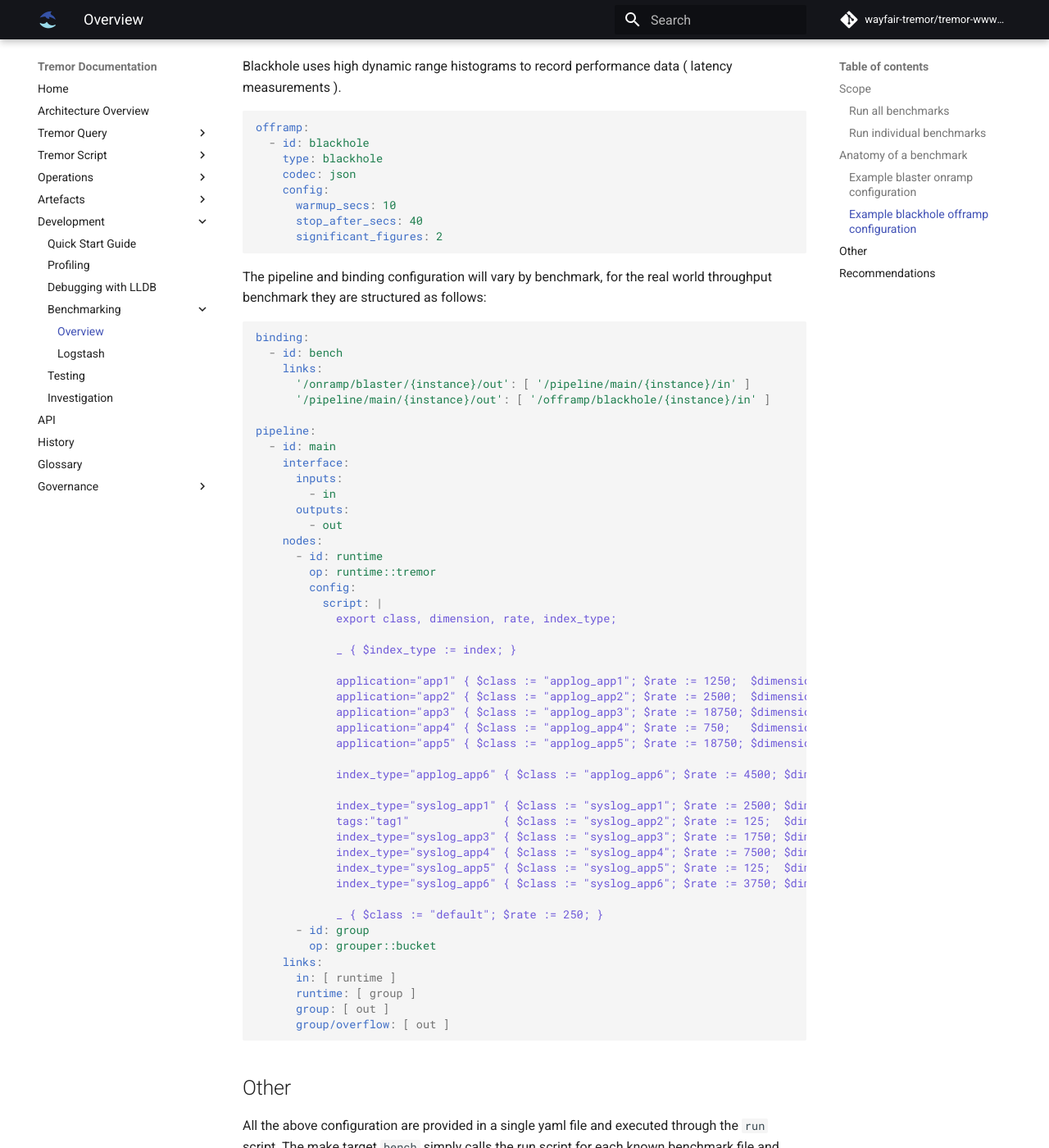
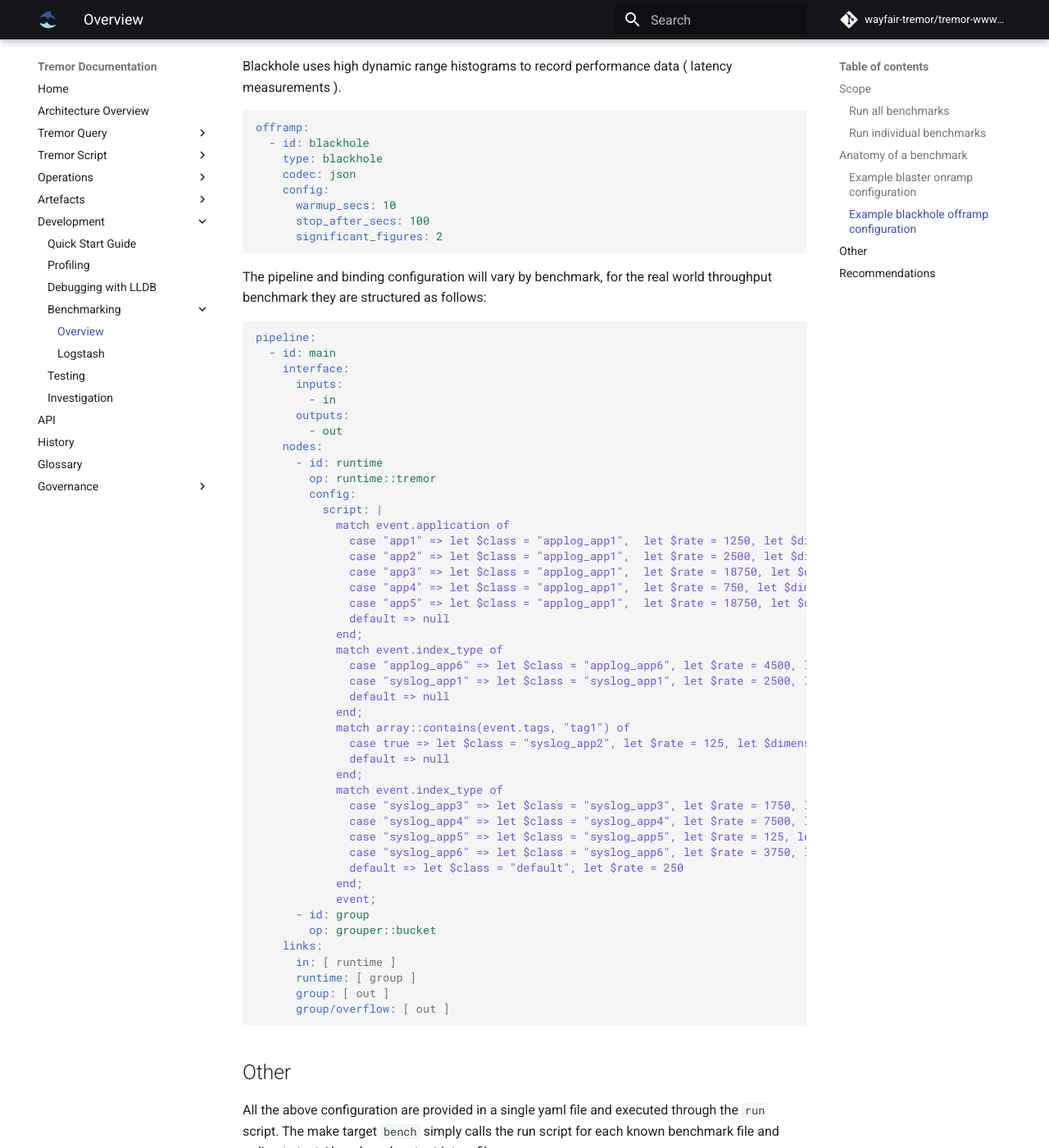
Before and after one commit to tremor-rs/tremor-www-docs, an MkDocs documentation site: the page built from docs/development/benchmarking.md, in a window 1280 px wide and 1400 px high, scrolled down 1624 px. Shown: the whole window at 82% size. Built offline with MkDocs 1.6.1 and Material for MkDocs 9.7.7, drawn with Linux system fonts in a browser that asks for light colours; comment, search, counter and statistics services are not loaded; old or Windows-style settings are respelled for this version of MkDocs.

Commit message:
Improve benchmarking docs

````diff
--- a/docs/development/benchmarking.md
+++ b/docs/development/benchmarking.md
@@ -72,19 +72,13 @@ offramp:
     codec: json
     config:
       warmup_secs: 10
-      stop_after_secs: 40
+      stop_after_secs: 100
       significant_figures: 2
 ```
 
 The pipeline and binding configuration will vary by benchmark, for the real world throughput benchmark they are structured as follows:
 
 ```yaml
-binding:
-  - id: bench
-    links:
-      '/onramp/blaster/{instance}/out': [ '/pipeline/main/{instance}/in' ]
-      '/pipeline/main/{instance}/out': [ '/offramp/blackhole/{instance}/in' ]
-
 pipeline:
   - id: main
     interface:
@@ -97,26 +91,31 @@ pipeline:
         op: runtime::tremor
         config:
           script: |
-            export class, dimension, rate, index_type;
-
-            _ { $index_type := index; }
-
-            application="app1" { $class := "applog_app1"; $rate := 1250;  $dimension := application; return; }
-            application="app2" { $class := "applog_app2"; $rate := 2500;  $dimension := application; return; }
-            application="app3" { $class := "applog_app3"; $rate := 18750; $dimension := application; return; }
-            application="app4" { $class := "applog_app4"; $rate := 750;   $dimension := application; return;}
-            application="app5" { $class := "applog_app5"; $rate := 18750; $dimension := application; return; }
-
-            index_type="applog_app6" { $class := "applog_app6"; $rate := 4500; $dimension := logger_name; return; }
-
-            index_type="syslog_app1" { $class := "syslog_app1"; $rate := 2500; $dimension := syslog_hostname; return; }
-            tags:"tag1"              { $class := "syslog_app2"; $rate := 125;  $dimension := syslog_hostname; return; }
-            index_type="syslog_app3" { $class := "syslog_app3"; $rate := 1750; $dimension := syslog_hostname; return; }
-            index_type="syslog_app4" { $class := "syslog_app4"; $rate := 7500; $dimension := syslog_hostname; return; }
-            index_type="syslog_app5" { $class := "syslog_app5"; $rate := 125;  $dimension := syslog_hostname; return; }
-            index_type="syslog_app6" { $class := "syslog_app6"; $rate := 3750; $dimension := syslog_hostname; return; }
-
-            _ { $class := "default"; $rate := 250; }
+            match event.application of
+              case "app1" => let $class = "applog_app1",  let $rate = 1250, let $dimension = event.application, emit event
+              case "app2" => let $class = "applog_app1",  let $rate = 2500, let $dimension = event.application, emit event
+              case "app3" => let $class = "applog_app1",  let $rate = 18750, let $dimension = event.application, emit event
+              case "app4" => let $class = "applog_app1",  let $rate = 750, let $dimension = event.application, emit event
+              case "app5" => let $class = "applog_app1",  let $rate = 18750, let $dimension = event.application, emit event
+              default => null
+            end;
+            match event.index_type of
+              case "applog_app6" => let $class = "applog_app6", let $rate = 4500, let $dimensions = event.logger_name, emit event
+              case "syslog_app1" => let $class = "syslog_app1", let $rate = 2500, let $dimensions = event.syslog_hostname, emit event
+              default => null
+            end;
+            match array::contains(event.tags, "tag1") of
+              case true => let $class = "syslog_app2", let $rate = 125, let $dimensions = event.syslog_hostname, emit event
+              default => null
+            end;
+            match event.index_type of
+              case "syslog_app3" => let $class = "syslog_app3", let $rate = 1750, let $dimensions = event.syslog_hostname
+              case "syslog_app4" => let $class = "syslog_app4", let $rate = 7500, let $dimensions = event.syslog_hostname
+              case "syslog_app5" => let $class = "syslog_app5", let $rate = 125, let $dimensions = event.syslog_hostname
+              case "syslog_app6" => let $class = "syslog_app6", let $rate = 3750, let $dimensions = event.syslog_hostname
+              default => let $class = "default", let $rate = 250
+            end;
+            event;
       - id: group
         op: grouper::bucket
     links:
````
Also changed, not shown: docs/development/benchmarks/LogstashBenchmark.md (+2 -0 lines).
